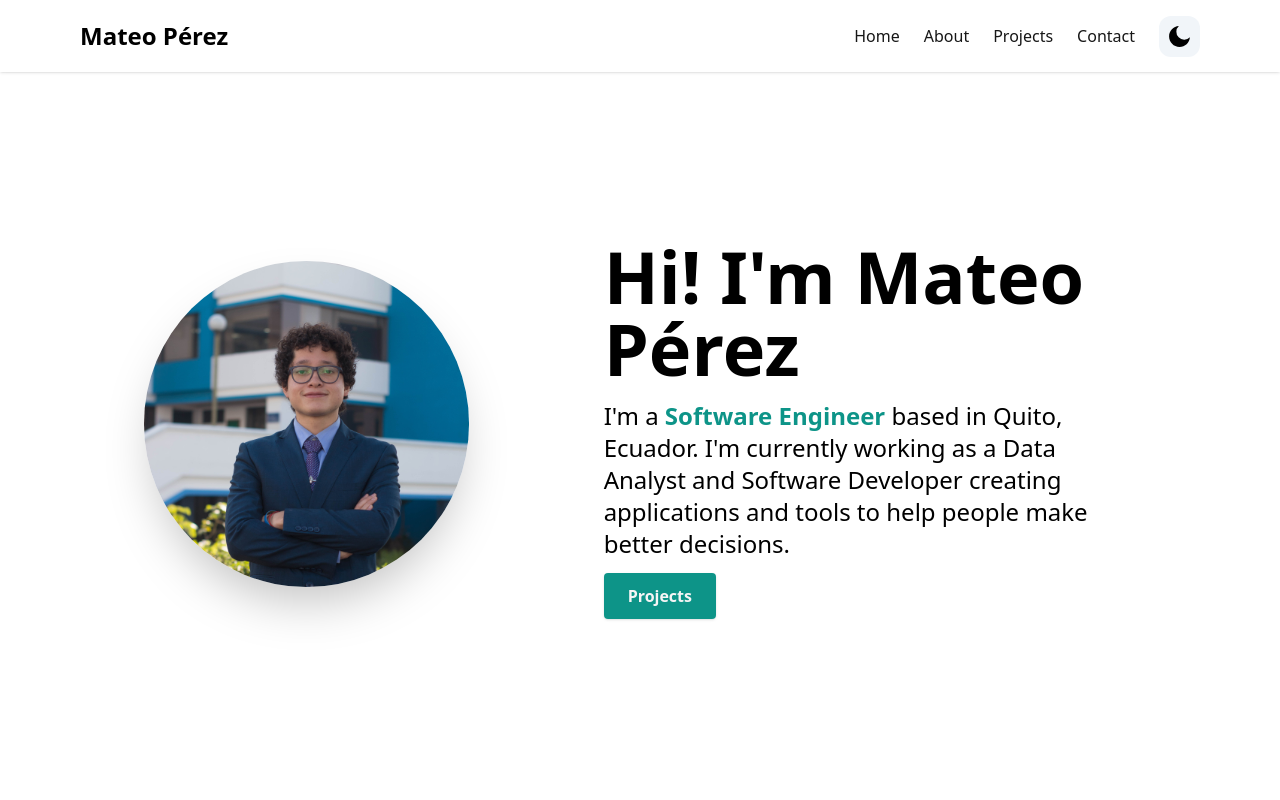
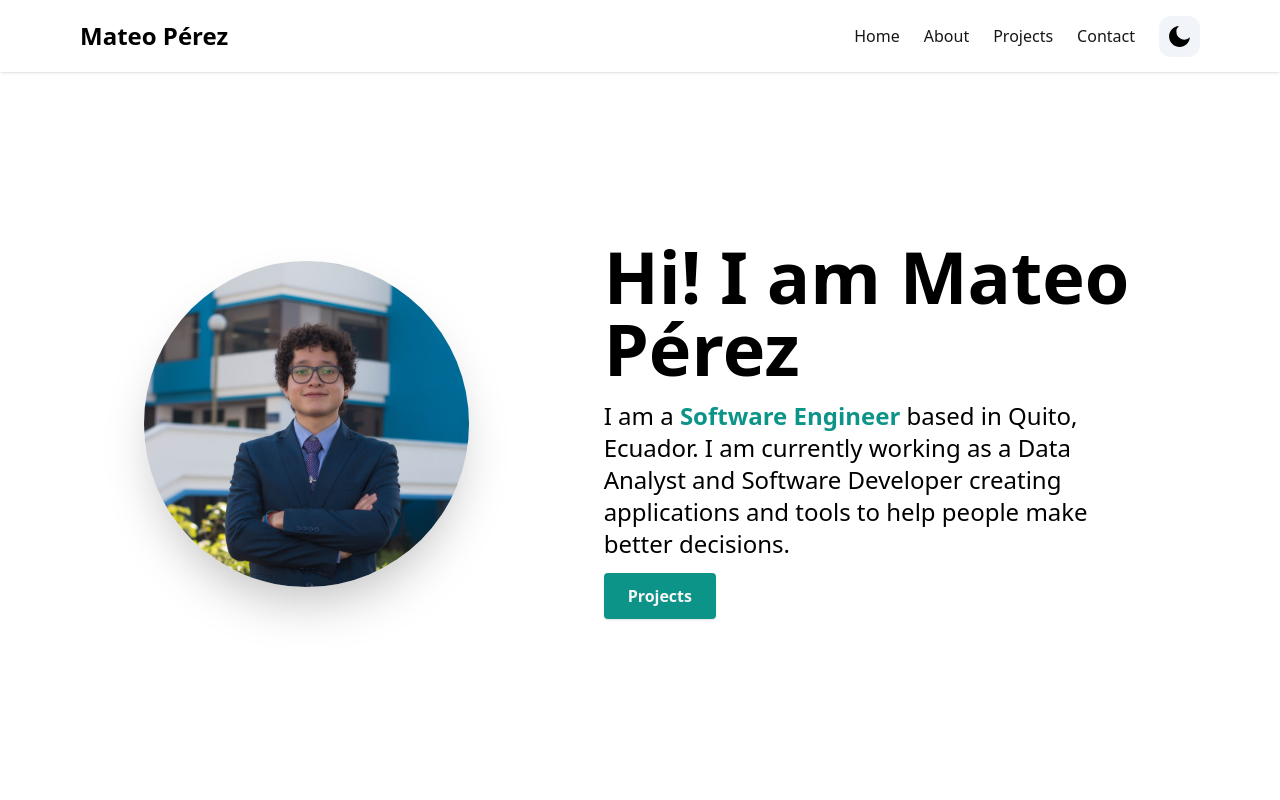
Before and after one commit to AEIS-FIS-EPN/mateo-perez-portfolio, a Next.js app: page / in a window 1280 px wide. Shown: the top 800 px of the page. Built offline with nearby package versions, Linux system fonts and the light colour scheme.

Commit message:
chore: update HeroSection.tsx

```diff
--- a/components/HeroSection.tsx
+++ b/components/HeroSection.tsx
@@ -18,13 +18,13 @@ const HeroSection = () => {
                     />
                 </div>
                 <div className='md:mt-2 md:w-3/5'>
-                    <h1 className='text-4xl font-bold mt-6 md:mt-0 md:text-7xl'>Hi! I'm Mateo Pérez</h1>
+                    <h1 className='text-4xl font-bold mt-6 md:mt-0 md:text-7xl'>Hi! I am Mateo Pérez</h1>
                     <p className='text-lg mt-4 mb-6 md:text-2xl'>
-                        I'm a {' '}
+                        I am a {' '}
                         <span className='font-semibold text-teal-600'>
                             Software Engineer {' '}
                         </span>
-                        based in Quito, Ecuador. I'm currently working as a Data Analyst and Software Developer creating
+                        based in Quito, Ecuador. I am currently working as a Data Analyst and Software Developer creating
                         applications and tools to help people make better decisions.
                     </p>
                     <Link
```
